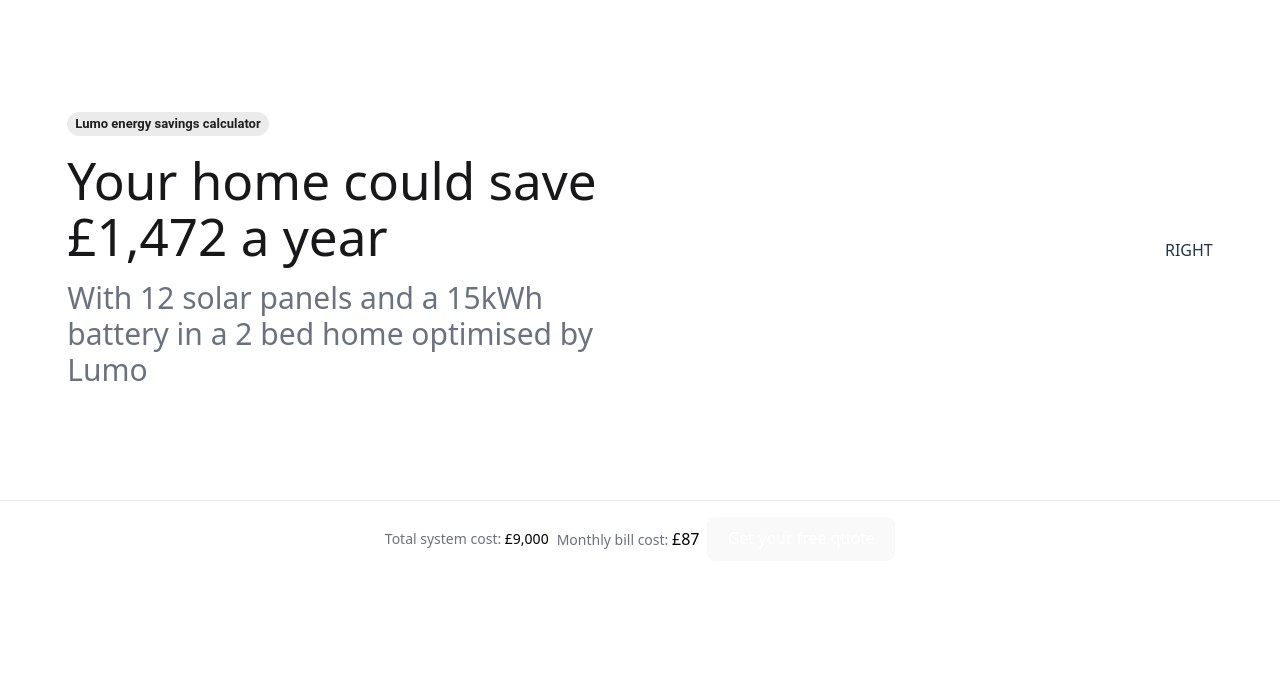
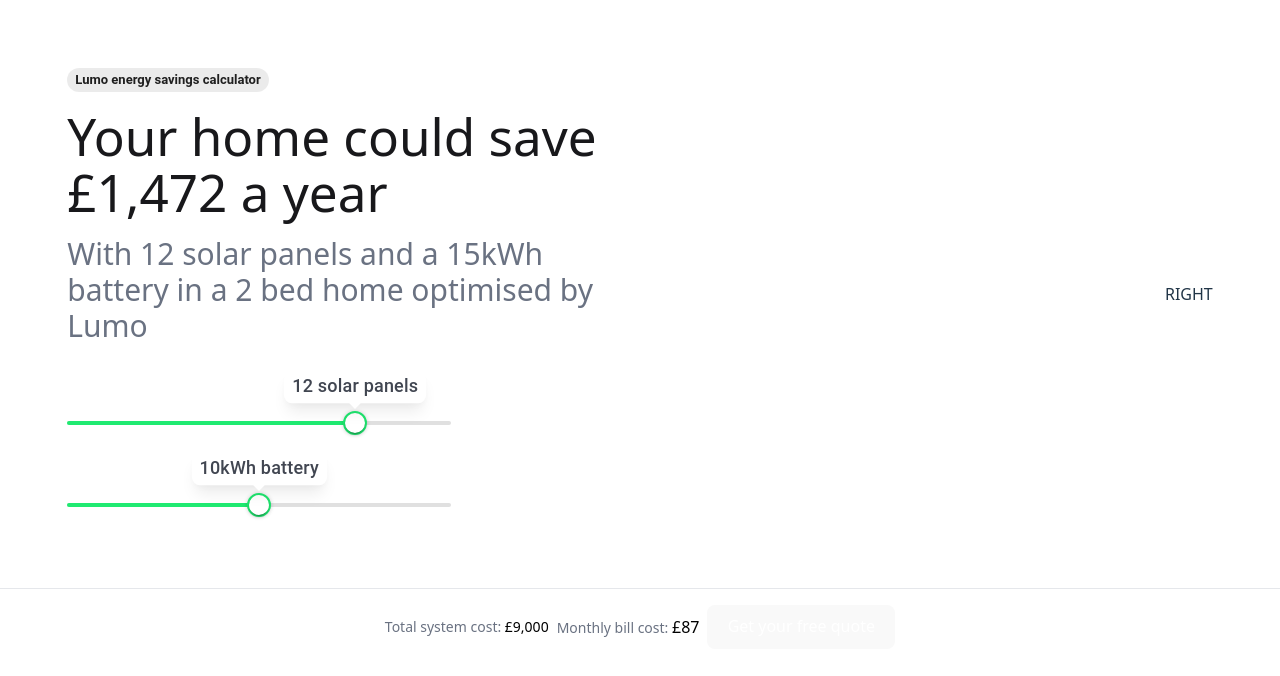
Before and after one commit to aleix-canet/lumo-saving-calculator, a React (Vite) app: page / in a window 1280 px wide. Shown: the top 676 px of the page. Built offline with nearby package versions, Linux system fonts and the light colour scheme.

Commit message:
Add Sliders

```diff
--- /dev/null
+++ b/src/components/CustomSlider.tsx
@@ -0,0 +1,37 @@
+import { Slider, type SliderProps } from '@mui/material';
+import { styled } from '@mui/material/styles';
+
+const CustomSlider = styled(Slider)<SliderProps>(() => ({
+  color: '#1FEA71',
+  height: 4,
+  '& .MuiSlider-thumb': {
+    height: 24,
+    width: 24,
+    backgroundColor: 'white',
+    border: '2px solid #1FEA71',
+    boxShadow: '0px 0px 4px rgba(0,0,0,0.15)',
+    '&:hover, &.Mui-focusVisible, &.Mui-active': {
+      boxShadow: '0px 0px 6px rgba(0,0,0,0.25)',
+    },
+  },
+  '& .MuiSlider-rail': {
+    backgroundColor: '#e0e0e0',
+    opacity: 1,
+  },
+  '& .MuiSlider-track': {
+    backgroundColor: '#1FEA71',
+    border: 'none',
+  },
+  '& .MuiSlider-valueLabel': {
+    backgroundColor: '#fff',
+    color: '#414651',
+    fontWeight: 500,
+    fontSize: '18px',
+    boxShadow:
+      '0 12px 16px -4px rgba(10, 13, 18, 0.08), 0 4px 6px -2px rgba(10, 13, 18, 0.03)',
+    borderRadius: 8,
+    padding: '4px 8px',
+  },
+}));
+
+export default CustomSlider;
--- a/src/pages/SavingsCalculator/index.tsx
+++ b/src/pages/SavingsCalculator/index.tsx
@@ -1,10 +1,15 @@
 import Chip from '@mui/material/Chip';
+import { useState } from 'react';
+import CustomSlider from '../../components/CustomSlider';
 
 const SavingsCalculator = () => {
+  const [solarPanels, setSolarPanels] = useState(12);
+  const [batterySize, setBatterySize] = useState(10);
+
   return (
     <div className="min-h-screen bg-white grid grid-rows-[auto_auto]">
       <main className="flex items-center justify-center w-full px-4">
-        <div id="left-container">
+        <div id="left-container" className="flex flex-col gap-16">
           <div
             id="text-container"
             className="flex flex-col gap-4 items-start max-w-[50%]"
@@ -22,6 +27,32 @@
               With 12 solar panels and a 15kWh battery in a 2 bed home optimised
               by Lumo
             </h2>
+          </div>
+          <div
+            id="sliders-container"
+            className="flex flex-col gap-8 w-full max-w-sm"
+          >
+            <CustomSlider
+              value={solarPanels}
+              onChange={(_, value) => setSolarPanels(value as number)}
+              valueLabelDisplay="on"
+              min={0}
+              max={16}
+              step={4}
+              aria-label="Solar Panels"
+              valueLabelFormat={v => `${v} solar panels`}
+              className="mb-5"
+            />
+            <CustomSlider
+              value={batterySize}
+              onChange={(_, value) => setBatterySize(value as number)}
+              valueLabelDisplay="on"
+              min={0}
+              max={20}
+              step={5}
+              aria-label="Battery Size"
+              valueLabelFormat={v => `${v}kWh battery`}
+            />
           </div>
         </div>
         <div id="right-container">RIGHT</div>
--- a/tailwind.config.js
+++ b/tailwind.config.js
@@ -1,10 +1,11 @@
 export default {
-  content: [
-    "./index.html",
-    "./src/**/*.{js,ts,jsx,tsx}",
-  ],
+  content: ['./index.html', './src/**/*.{js,ts,jsx,tsx}'],
   theme: {
-    extend: {},
+    extend: {
+      colors: {
+        'lumo-green': '#1FEA71',
+      },
+    },
   },
   plugins: [],
-}
+};
```
